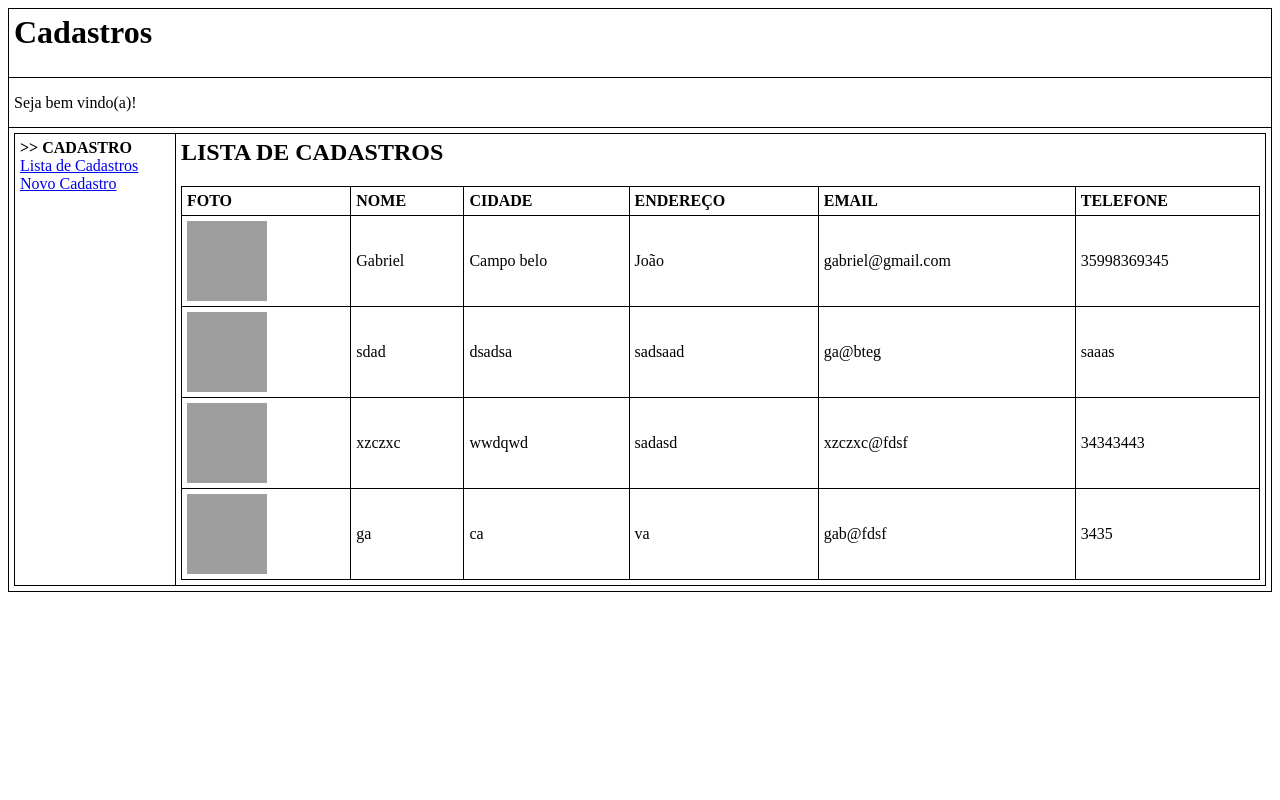
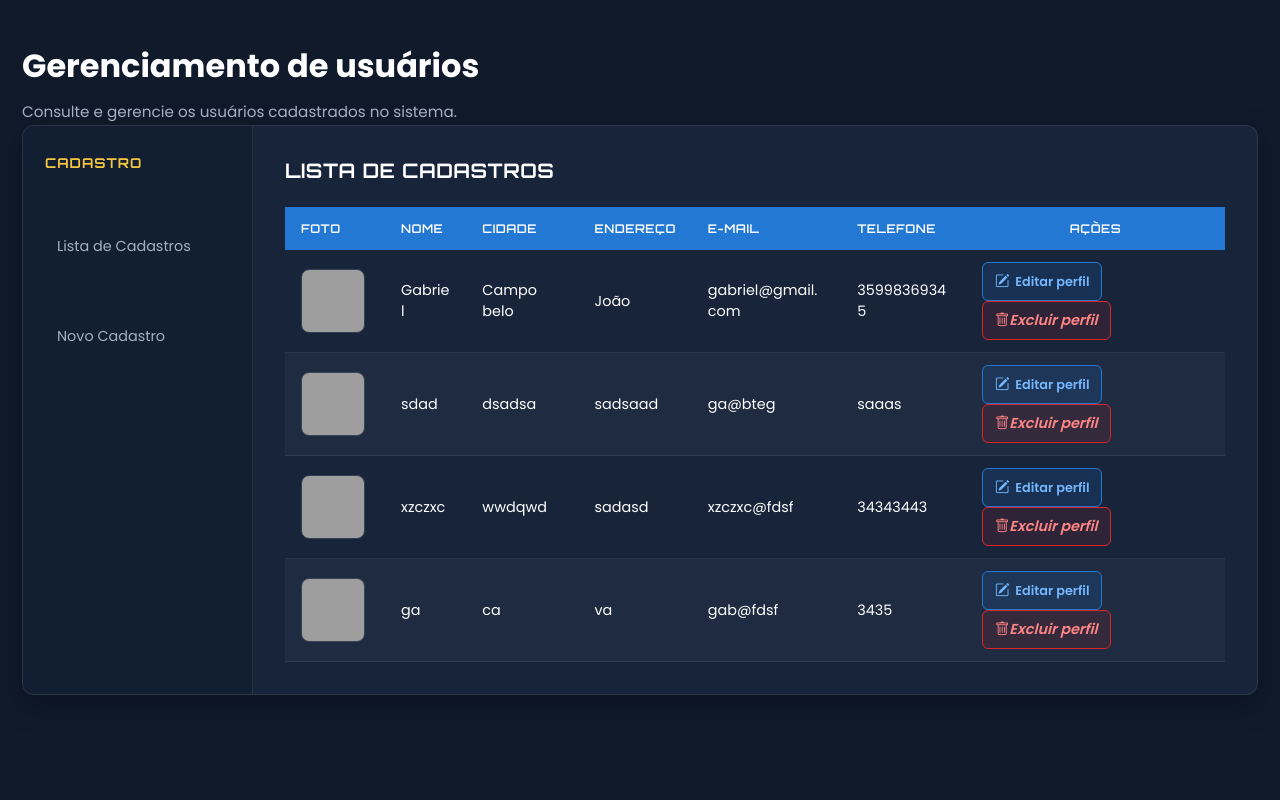
Before and after one commit to mariasaldanhaa/lan-house-nitro-cyber-site, a PHP site: page /view/frmListaCadastro.php in a window 1280 px wide. Run offline with PHP 8.4, Linux system fonts and the light colour scheme; data comes from the database, SQL or seed files in the repository; grey boxes are pictures that could not be loaded.

Commit message:
feat: estilizando a página de lista de usuários

```diff
--- a/controller/clsControlesHTML.php
+++ b/controller/clsControlesHTML.php
@@ -1,33 +1,65 @@
 <?php
     class clsControlesHTML {
         public function geraGridCadastro($tabela) {
-            $htmlTabela = '<table class="w3-table-all">
-                            <thead>
-                                <tr class="w3-red">
-                                    <th>FOTO</tSh>
-                                    <th>NOME</th>
-                                    <th>CIDADE</th>
-                                    <th>ENDEREÇO</th>
-                                    <th>EMAIL</th>
-                                    <th>TELEFONE</th>
+            $htmlTabela = '
+                <table class="grid-cadastros">
+                    <thead>
+                        <tr>
+                            <th>Foto</th>
+                            <th>Nome</th>
+                            <th>Cidade</th>
+                            <th>Endereço</th>
+                            <th>E-mail</th>
+                            <th>Telefone</th>
+                            <th>Ações</th>
+                        </tr>
+                    </thead>
+                    <tbody>
+            ';
 
-                                </tr>
-                            </thead>';
+            while ($linha = mysqli_fetch_assoc($tabela)) {
+                $id = (int) $linha['id_cadastro'];
+                $foto = htmlspecialchars($linha['foto_cadastro'] ?? '');
+                $nome = htmlspecialchars($linha['nome_cadastro'] ?? '');
+                $cidade = htmlspecialchars($linha['cidade_cadastro'] ?? '');
+                $endereco = htmlspecialchars($linha['endereco_cadastro'] ?? '');
+                $email = htmlspecialchars($linha['email_cadastro'] ?? '');
+                $telefone = htmlspecialchars($linha['telefone_cadastro'] ?? '');
 
-            while ($linha = mysqli_fetch_row($tabela)) {
-                $htmlTabela .= '<tr>
-                                    <td>
-                                        <img src="img/'.$linha[1].'" width="80" height="80">
-                                    </td>
-                                    <td>'.$linha[2].'</td>
-                                    <td>'.$linha[3].'</td>
-                                    <td>'.$linha[4].'</td>
-                                    <td>'.$linha[5].'</td>
-                                    <td>'.$linha[6].'</td>
-                                </tr>';
+                $htmlTabela .= '
+                    <tr>
+                        <td>
+                            <img src="img/' . $foto . '" alt="Foto de ' . $nome . '">
+                        </td>
+                        <td>' . $nome . '</td>
+                        <td>' . $cidade . '</td>
+                        <td>' . $endereco . '</td>
+                        <td>' . $email . '</td>
+                        <td>' . $telefone . '</td>
+                        <td class=acoes>
+                            <!-- BOTAO PARA EDITAR PERFIL -->
+                            <a href="editarPerfil.php" class="btn-acao btn-editar">
+                                <i class="bi bi-pencil-square"></i>
+                                Editar perfil
+                            </a>
+
+                            <!-- BOTAO PARA EXCLUIR CONTA -->
+                            <a
+                                href="../model/excluirPerfil.php?id=' . $id . '"
+                                class="btn-acao btn-excluir"
+                                onclick="return confirm(\'Tem certeza que deseja excluir sua conta?\');"
+                            >
+                                <i class="bi bi-trash">Excluir perfil</i>
+                            </a>
+                        </td>
+                    </tr>
+                ';
             }
 
-            $htmlTabela .= '</table>';
+            $htmlTabela .= '
+                    </tbody>
+                </table>
+            ';
 
             return $htmlTabela;
         }
--- /dev/null
+++ b/css/listPage.css
@@ -0,0 +1,315 @@
+@import url('https://fonts.googleapis.com/css2?family=Orbitron:wght@400..900&family=Poppins:wght@400;500;600;700&display=swap');
+
+:root {
+    --cor-primaria-principal: #2378D4;
+    --cor-primaria-destaque: #F5C542;
+
+    --cor-secundaria-fundo: #101A2B;
+    --cor-secundaria-cards: #17243A;
+
+    --cor-texto-titulos: #FFFFFF;
+    --cor-texto-titulos-secundarios: #A5B1C2;
+
+    --fonte-principal: 'Poppins', sans-serif;
+    --fonte-destaque: 'Orbitron', sans-serif;
+}
+
+* {
+    margin: 0;
+    padding: 0;
+    box-sizing: border-box;
+}
+
+body {
+    min-height: 100vh;
+    padding: 40px 20px;
+    background-color: var(--cor-secundaria-fundo);
+    color: var(--cor-texto-titulos);
+    font-family: var(--fonte-principal);
+}
+
+/* ---------- tabela externa ---------- */
+.pagina-cadastros {
+    width: 100%;
+    max-width: 1100px;
+    margin: 0 auto;
+    border-collapse: collapse;
+}
+
+/* ---------- títulos e boas-vindas ----------*/
+.pagina-cadastros > tbody > tr:nth-child(1) td {
+    padding-bottom: 12px;
+}
+
+.pagina-cadastros h1 {
+    font-family: var(--fonte-destaque);
+    font-size: clamp(1.5rem, 4vw, 2.2rem);
+    color: var(--cor-primaria-destaque);
+    letter-spacing: 1px;
+}
+
+.subtitulo {
+    margin-top: 8px;
+    color: var(--cor-texto-titulos-secundarios);
+    font-size: 0.95rem;
+}
+
+.pagina-cadastros > tbody > tr:nth-child(2) td {
+    padding-bottom: 28px;
+    color: var(--cor-texto-titulos-secundarios);
+    font-size: 1rem;
+}
+
+/* ---------- area principal ----------*/
+.pagina-cadastros > tbody > tr:nth-child(3) > td {
+    vertical-align: top;
+}
+
+.tabela-conteudo {
+    width: 100%;
+    min-height: 400px;
+    border-collapse: separate;
+    border-spacing: 0;
+    overflow: hidden;
+    background-color: var(--cor-secundaria-cards);
+    border: 1px solid rgba(255, 255, 255, 0.08);
+    border-radius: 12px;
+    box-shadow: 0 10px 30px rgba(0, 0, 0, 0.25);
+}
+
+/* ---------- coluna lateral de navegacao ----------*/
+.tabela-conteudo > tbody > tr > td:first-child {
+    width: 230px;
+    padding: 28px 22px;
+    vertical-align: top;
+    background-color: #121e31;
+    border-right: 1px solid rgba(255, 255, 255, 0.08);
+}
+
+.tabela-conteudo b {
+    display: block;
+    margin-bottom: 18px;
+    color: var(--cor-primaria-destaque);
+    font-family: var(--fonte-destaque);
+    font-size: 0.85rem;
+    letter-spacing: 1px;
+}
+
+.tabela-conteudo > tbody > tr > td:first-child a {
+    display: block;
+    margin: 12px 0;
+    color: var(--cor-texto-titulos-secundarios);
+    text-decoration: none;
+    transition: color 0.2s ease;
+}
+
+.tabela-conteudo > tbody > tr > td:first-child a:hover {
+    color: var(--cor-primaria-destaque);
+}
+
+/* ---------- conteudo da página ----------*/
+.tabela-conteudo > tbody > tr > td:last-child {
+    padding: 32px;
+    vertical-align: top;
+    text-align: left;
+}
+
+.tabela-conteudo h2 {
+    margin-bottom: 24px;
+    font-family: var(--fonte-destaque);
+    font-size: 1.25rem;
+    color: var(--cor-texto-titulos);
+    letter-spacing: 0.5px;
+}
+
+.menu-cadastros {
+    width: 230px;
+    padding: 28px 22px;
+    vertical-align: top;
+    background-color: #121e31;
+    border-right: 1px solid rgba(255, 255, 255, 0.08);
+}
+
+.menu-cadastros b {
+    display: block;
+    margin-bottom: 18px;
+    color: var(--cor-primaria-destaque);
+    font-family: var(--fonte-destaque);
+    font-size: 0.85rem;
+    letter-spacing: 1px;
+}
+
+.menu-cadastros a {
+    display: block;
+    margin: 12px 0;
+    padding: 10px 12px;
+    border-radius: 6px;
+    color: var(--cor-texto-titulos-secundarios);
+    font-size: 0.9rem;
+    text-decoration: none;
+    transition: color 0.2s ease, background-color 0.2s ease;
+}
+
+.menu-cadastros a:hover {
+    color: var(--cor-primaria-destaque);
+    background-color: rgba(35, 120, 212, 0.15);
+}
+
+/* ---------- grade de cadastros ---------- */
+.grid-cadastros {
+    width: 100%;
+    border-collapse: collapse;
+    table-layout: auto;
+    color: var(--cor-texto-titulos);
+    font-family: var(--fonte-principal);
+    font-size: 0.9rem;
+    background-color: var(--cor-secundaria-cards);
+}
+
+.grid-cadastros thead {
+    background-color: var(--cor-primaria-principal);
+}
+
+.grid-cadastros th {
+    padding: 14px 16px;
+    color: var(--cor-texto-titulos);
+    font-family: var(--fonte-destaque);
+    font-size: 0.75rem;
+    font-weight: 600;
+    letter-spacing: 0.5px;
+    text-align: left;
+    text-transform: uppercase;
+    white-space: nowrap; /* impede que o texto quebre para a linha de baixo */
+}
+
+.grid-cadastros td {
+    padding: 12px 16px;
+    border-bottom: 1px solid rgba(255, 255, 255, 0.08);
+    vertical-align: middle;
+    overflow-wrap: anywhere; /* palavras muito longas sejam quebradas para a linha de baixo*/
+}
+
+.grid-cadastros tbody tr:nth-child(even) { /* event - seleciona apenas os elementos pares */
+    background-color: rgba(255, 255, 255, 0.03);
+}
+
+.grid-cadastros tbody tr:hover {
+    background-color: rgba(35, 120, 212, 0.12);
+}
+
+/* ---------- fotos dos cadastros ---------- */
+.grid-cadastros td:first-child {
+    width: 100px;
+}
+
+.grid-cadastros td img {
+    display: block;
+    width: 64px;
+    height: 64px;
+    object-fit: cover;
+    border-radius: 8px;
+    border: 1px solid rgba(255, 255, 255, 0.12);
+}
+
+/* Mantém a tabela utilizável em telas pequenas */
+.tabela-conteudo > tbody > tr > td:last-child {
+    overflow-x: auto;
+}
+
+/* ---------- ações da lista de cadastros ---------- */
+.grid-cadastros th:last-child {
+    text-align: center;
+}
+
+.grid-cadastros td:last-child {
+    min-width: 190px;
+}
+
+.acoes-botoes {
+    display: flex;
+    align-items: center;
+    justify-content: center;
+    gap: 8px;
+}
+
+.btn-acao {
+    display: inline-flex;
+    align-items: center;
+    justify-content: center;
+    gap: 6px;
+    padding: 8px 12px;
+    border: 1px solid transparent;
+    border-radius: 6px;
+    font-family: var(--fonte-principal);
+    font-size: 0.8rem;
+    font-weight: 600;
+    text-decoration: none;
+    white-space: nowrap;
+    cursor: pointer;
+    transition: background-color 0.2s ease, border-color 0.2s ease;
+}
+
+.btn-acao i {
+    font-size: 0.9rem;
+}
+
+.btn-acao.btn-editar {
+    background-color: rgba(35, 120, 212, 0.16);
+    border-color: var(--cor-primaria-principal);
+    color: #75b7ff;
+}
+
+.btn-acao.btn-editar:hover {
+    background-color: var(--cor-primaria-principal);
+    color: white;
+}
+
+.btn-acao.btn-excluir {
+    background-color: rgba(220, 38, 38, 0.12);
+    border-color: #dc2626;
+    color: #ff8585;
+}
+
+.btn-acao.btn-excluir:hover {
+    background-color: #dc2626;
+    color: white;
+}
+
+/* ---------- responsividade ---------- */
+@media (max-width: 700px) {
+    body {
+        padding: 20px 12px;
+    }
+
+    .tabela-conteudo,
+    .tabela-conteudo tbody,
+    .tabela-conteudo tr,
+    .tabela-conteudo td {
+        display: block;
+        width: 100%;
+    }
+
+    .tabela-conteudo > tbody > tr > td:first-child {
+        border-right: none;
+        border-bottom: 1px solid rgba(255, 255, 255, 0.08);
+    }
+
+    .tabela-conteudo > tbody > tr > td:last-child {
+        padding: 24px 18px;
+        overflow-x: auto;
+    }
+
+    .grid-cadastros {
+        min-width: 700px;
+    }
+
+    .grid-cadastros th,
+    .grid-cadastros td {
+        padding: 10px 12px;
+    }
+
+    .acoes-botoes {
+        flex-direction: column;
+        align-items: stretch;
+    }
+}
--- a/view/frmListaCadastro.php
+++ b/view/frmListaCadastro.php
@@ -1,57 +1,39 @@
-
 <?php
-require_once("../model/clsCadastro.php");
-require_once("../controller/clsControlesHTML.php");
+    require_once("../model/clsCadastro.php");
+    require_once("../controller/clsControlesHTML.php");
 ?>
 
-<html>
-    <head>
-        <title>Lista de Cadastros</title>
-        <style>
-            table {
-                width:100%;
-            }
-            table, th, td {
-                border: 1px solid black;
-                border-collapse: collapse;
-            }
-            th, td {
-                padding: 5px;
-                text-align: left;
-            }
-            table#t01 tr:nth-child(even) {
-                background-color: #eee;
-            }
-            table#t01 tr:nth-child(odd) {
-                background-color:#fff;
-            }
-            table#t01 th {
-                background-color: black;
-                color: white;
-            }
-        </style>
-    </head>
-
+<!DOCTYPE html>
+<html lang="pt-br">
+<head>
+    <meta charset="UTF-8">
+    <meta name="viewport" content="width=device-width, initial-scale=1.0">
+    <title>Entrar</title>
+    <link rel="stylesheet" href="../css/listPage.css"/>
+    <link rel="icon" type="image/x-icon" href="../images/favicon.svg"/>
+    <link rel="stylesheet" href="https://cdn.jsdelivr.net/npm/bootstrap-icons@1.11.3/font/bootstrap-icons.min.css">
+    <link rel="stylesheet" href="https://cdnjs.cloudflare.com/ajax/libs/font-awesome/6.5.1/css/all.min.css">
+</head>
     <body>
-        <table>
-            <tr style="height:50px">
+        <table class="pagina-cadastro">
+            <tr>
                 <td colspan="2">
-                    <h1>Cadastros</h1>
+                    <h1>Gerenciamento de usuários</h1>
                 </td>
             </tr>
 
-            <tr style="height:50px">
+            <tr>
                 <td colspan="2">
-                    Seja bem vindo(a)!
+                    <p class="subtitulo">Consulte e gerencie os usuários cadastrados no sistema.</p>
                 </td>
             </tr>
 
-            <tr style="height:400px">
+            <tr>
                 <td colspan="2">
-                    <table style="height:400px;">
+                    <table class="tabela-conteudo">
                         <tr>
-                            <td style="width:150px; vertical-align:top;">
-                                <b>>> CADASTRO</b><br>
+                            <td class="menu-cadastros">
+                                <b>CADASTRO</b><br>
                                 <a href="frmListaCadastro.php">
                                     Lista de Cadastros
                                 </a>
@@ -61,7 +43,7 @@ require_once("../controller/clsControlesHTML.php");
                                 </a>
                             </td>
 
-                            <td style="vertical-align:top; text-align:left;">
+                            <td>
                                 <h2>LISTA DE CADASTROS</h2>
 
                                 <?php
```
Also changed, not shown: css/profilePage.css (+44 -0 lines), view/profilePage.php (+21 -1 lines), model/excluirPerfil.php (added), view/editarPerfil.php (added).
